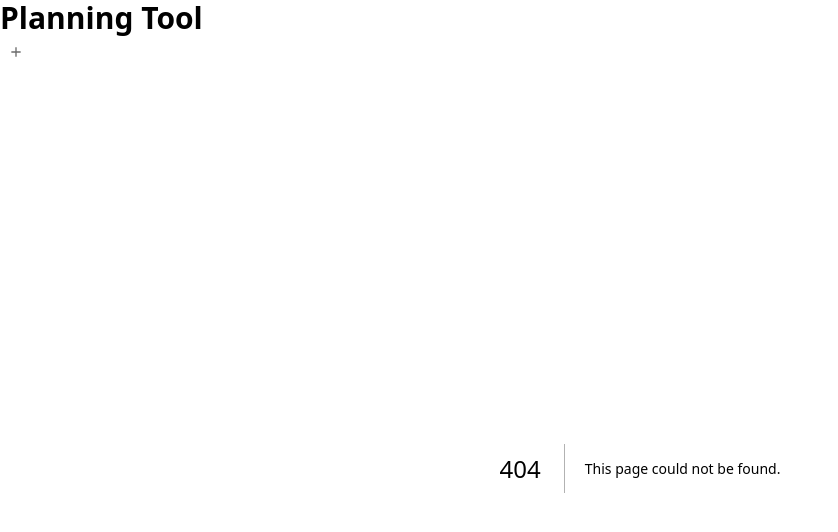
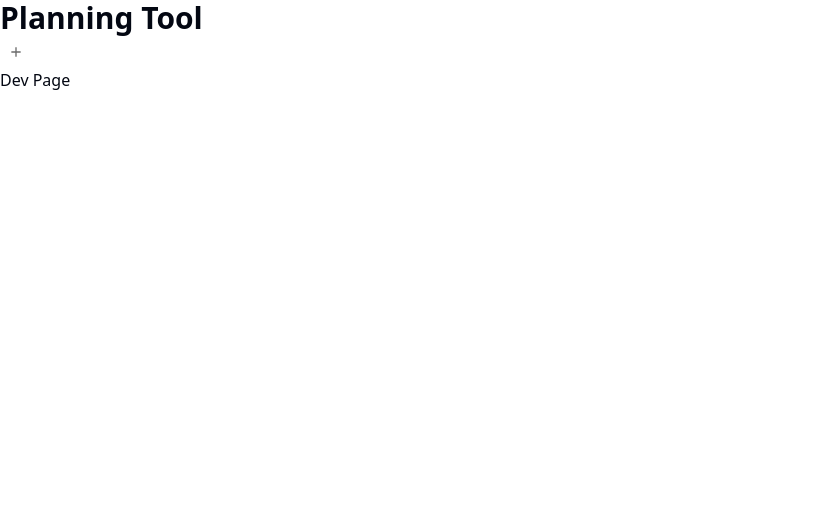
Before and after one commit to SOTA-swp/frontend, a Next.js app: page /dev in a window 1280 px wide. Before the commit this address had no page. Shown: the top 532 px of the page, without its empty margins (0-838 px from the left). Built offline with nearby package versions, Linux system fonts and the light colour scheme.

Commit message:
✨ devページの追加

```diff
--- /dev/null
+++ b/app/dev/page.tsx
@@ -0,0 +1,16 @@
+
+export interface DevPageProps {
+    a: undefined;
+}
+
+const DevPage: React.FC<DevPageProps> = ({ }) => {
+    if (process.env.NODE_ENV !== 'development') {
+        return <div>Not Found</div>;
+    }
+
+    return <div>
+        Dev Page
+    </div>;
+}
+
+export default DevPage;
```
